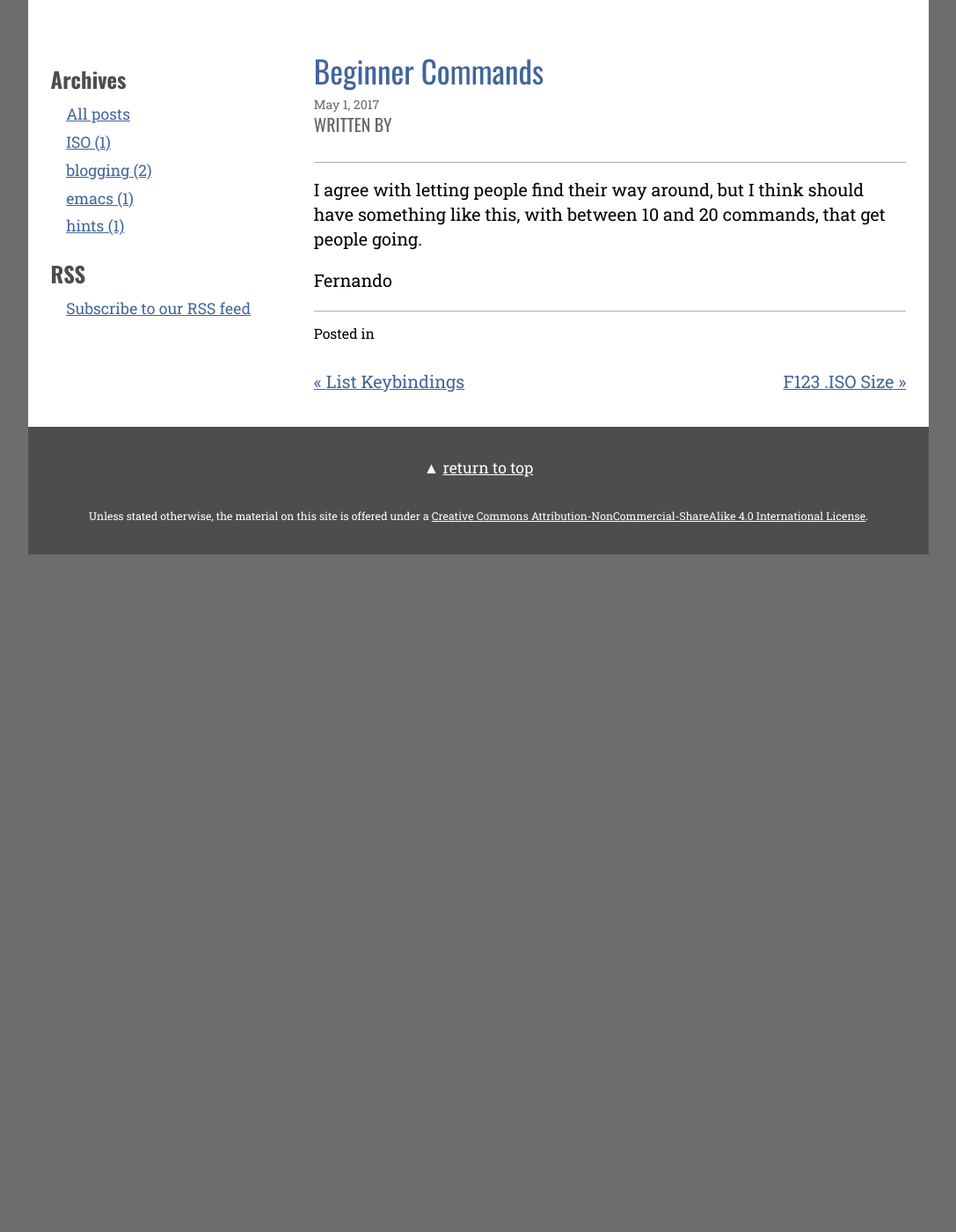
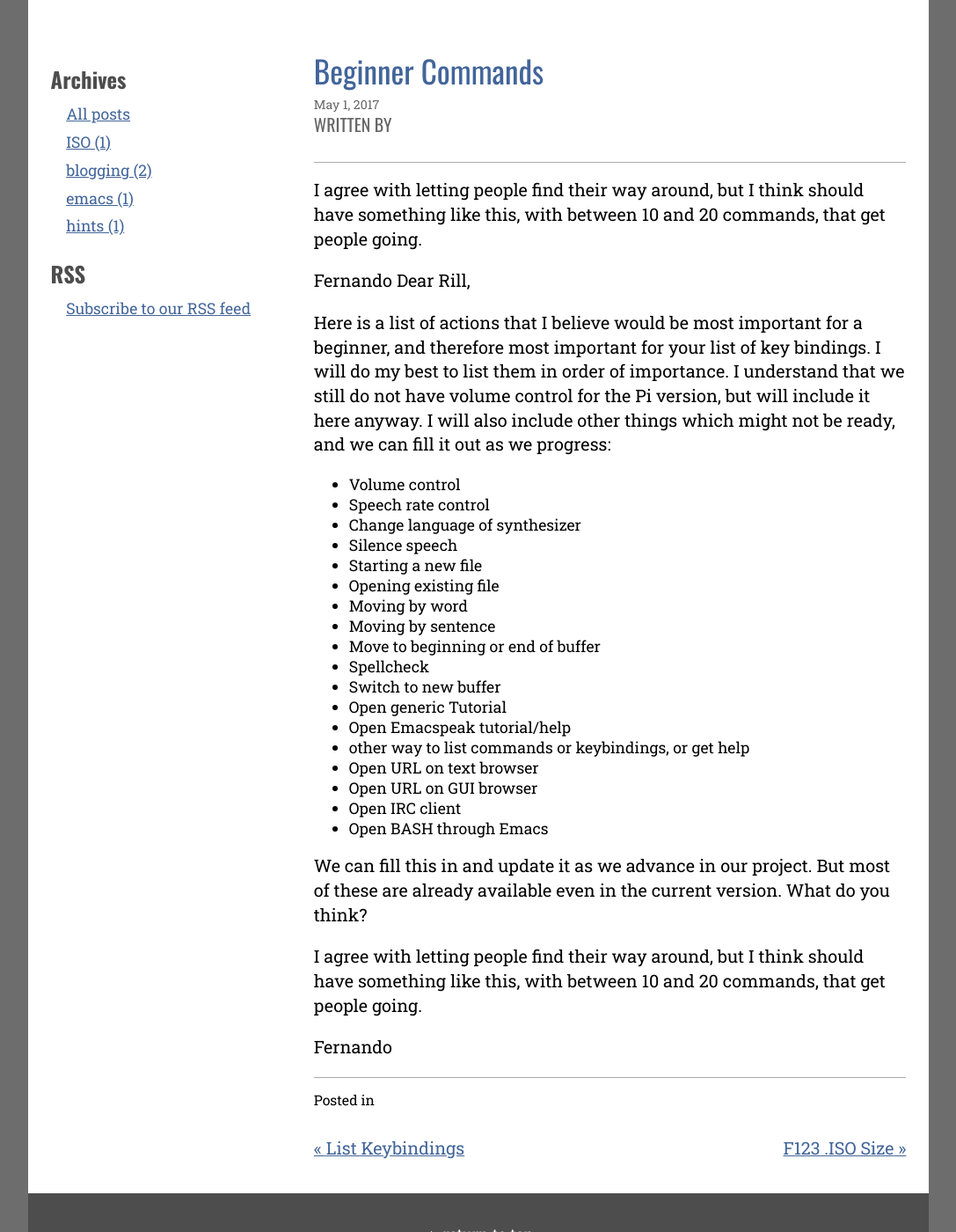
Before and after one commit to F123/f123.github.io, a Jekyll site: the page built from _posts/2017-05-01-beginner-commands.md, in a window 1280 px wide and 1400 px high, scrolled down 583 px. Shown: the whole window at 88% size, without its empty margins (96-1183 px from the left). Built offline with Jekyll 4.4.1, drawn with Linux system fonts in a browser that asks for light colours; before the commit the page ends 1213 px from its top, so only the background shows below that.

Commit message:
update begin or commands

```diff
--- a/_posts/2017-05-01-beginner-commands.md
+++ b/_posts/2017-05-01-beginner-commands.md
@@ -4,3 +4,40 @@ have something like this, with between 10 and 20 commands, that get
 people going.
 
 Fernando
+Dear Rill,
+
+Here is a list of actions that I believe would be most important for a
+beginner, and therefore most important for your list of key bindings. I
+will do my best to list them in order of importance. I understand that
+we still do not have volume control for the Pi version, but will include
+it here anyway. I will also include other things which might not be
+ready, and we can fill it out as we progress:
+
+* Volume control
+* Speech rate control
+* Change language of synthesizer
+* Silence speech
+* Starting a new file
+* Opening existing file
+* Moving by word
+* Moving by sentence
+* Move to beginning or end of buffer
+* Spellcheck
+* Switch to new buffer
+* Open generic Tutorial
+* Open Emacspeak tutorial/help
+* other way to list commands or keybindings, or get help
+* Open URL on text browser
+* Open URL on GUI browser
+* Open IRC client
+* Open BASH through Emacs
+
+We can fill this in and update it as we advance in our project. But most
+of these are already available even in the current version. What do you
+think?
+
+I agree with letting people find their way around, but I think should
+have something like this, with between 10 and 20 commands, that get
+people going.
+
+Fernando
```
